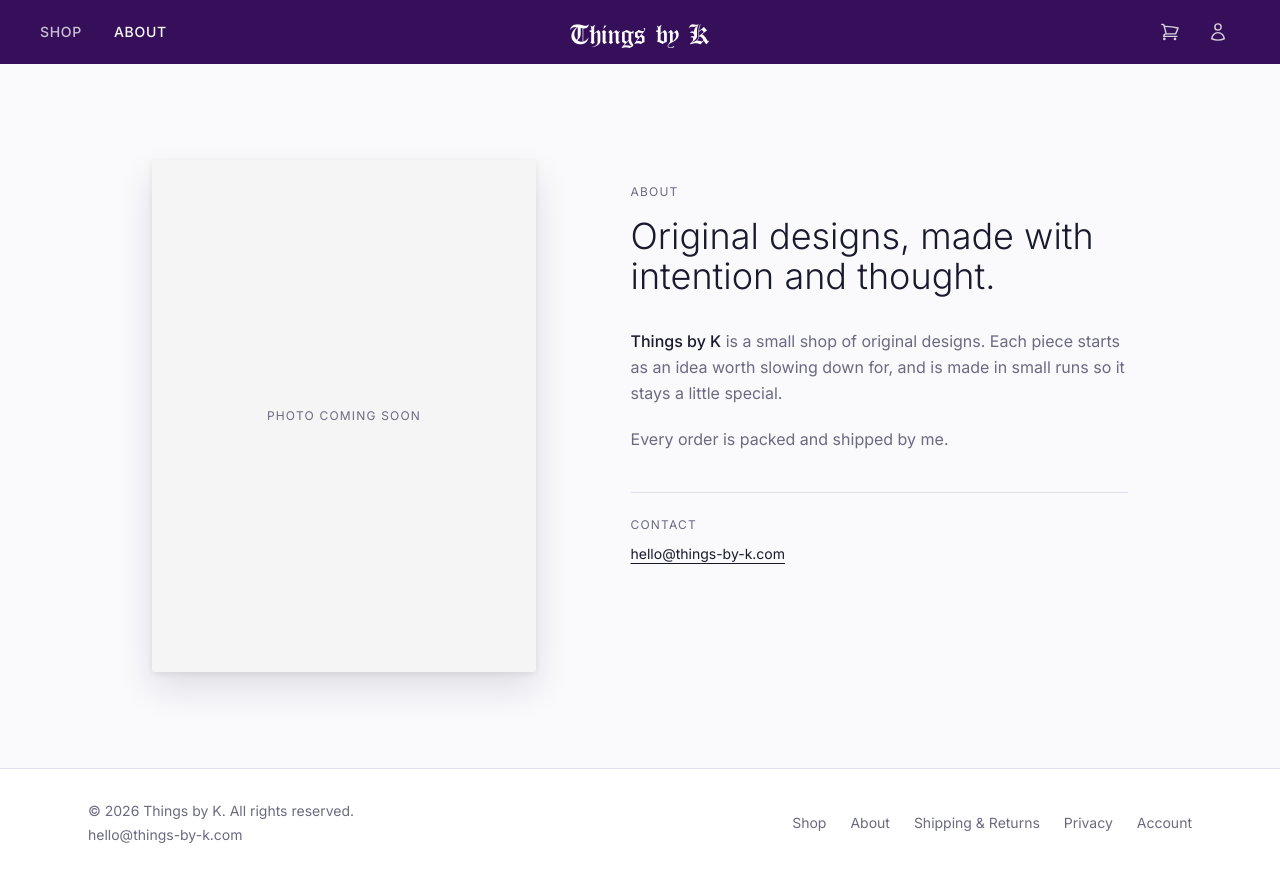
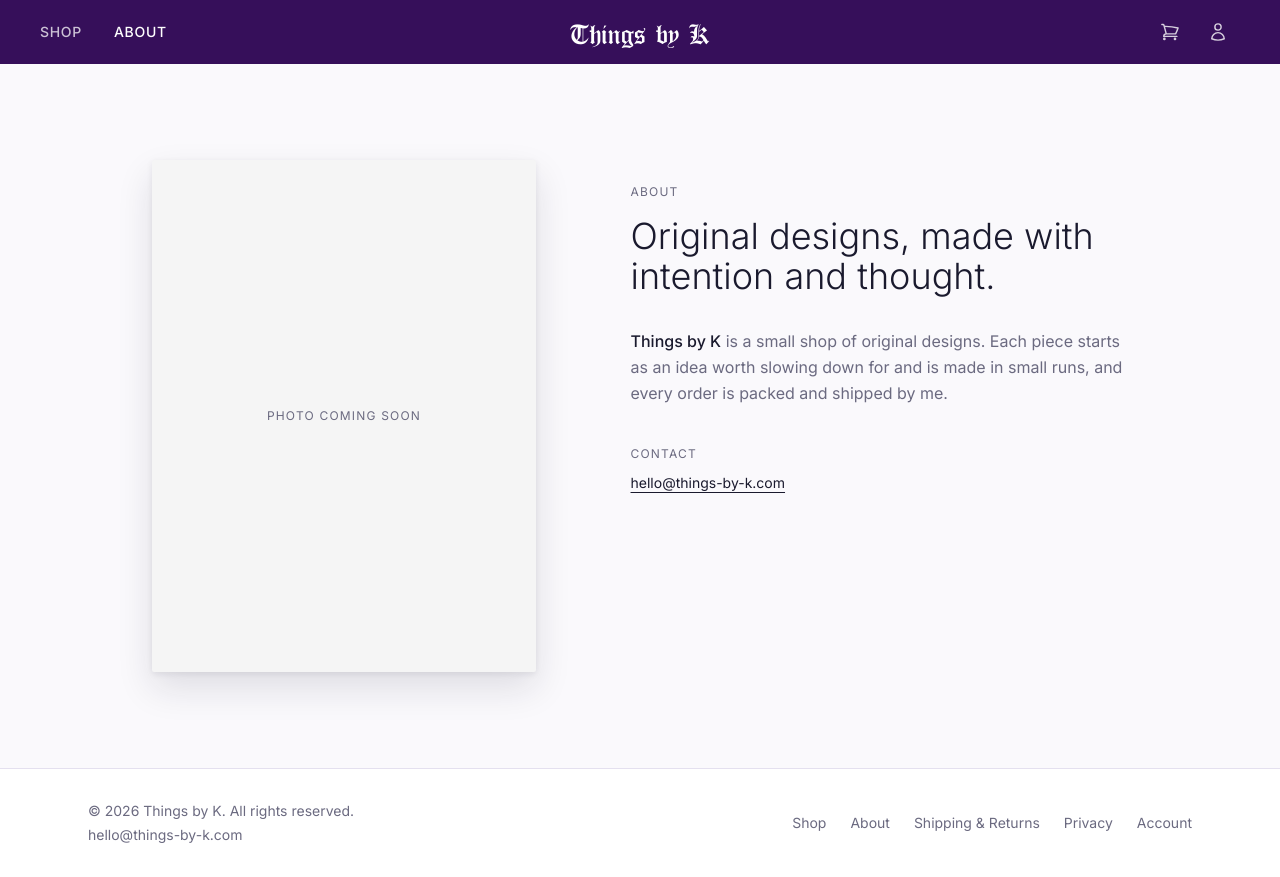
Before and after one commit to KyleJayMaxwell/things-by-k, a Next.js app: page /about in a window 1280 px wide. Built offline with nearby package versions, Linux system fonts and the light colour scheme.

Commit message:
[MVP] About: drop contact divider, fold packing line into paragraph
Co-Authored-By: Claude Opus 5.5 (1M context) <noreply@anthropic.com>
Claude-Session: https://claude.ai/code/session_01GAoCgCYL4P8tSKN1ubGAHZ

```diff
--- a/src/app/about/page.tsx
+++ b/src/app/about/page.tsx
@@ -25,18 +25,13 @@ export default function AboutPage() {
             Original designs, made with intention and thought.
           </h1>
 
-          <div className="space-y-5 text-text-secondary leading-relaxed">
-            <p>
-              <span className="font-medium text-text-primary">Things by K</span> is a small
-              shop of original designs. Each piece starts as an idea worth slowing down for,
-              and is made in small runs so it stays a little special.
-            </p>
-            <p>
-              Every order is packed and shipped by me.
-            </p>
-          </div>
+          <p className="text-text-secondary leading-relaxed">
+            <span className="font-medium text-text-primary">Things by K</span> is a small
+            shop of original designs. Each piece starts as an idea worth slowing down for
+            and is made in small runs, and every order is packed and shipped by me.
+          </p>
 
-          <div className="mt-8 pt-5 md:mt-10 md:pt-6 border-t border-border">
+          <div className="mt-8 md:mt-10">
             <p className="text-xs text-text-secondary tracking-widest uppercase mb-2">Contact</p>
             <a
               href={`mailto:${CONTACT_EMAIL}`}
```
